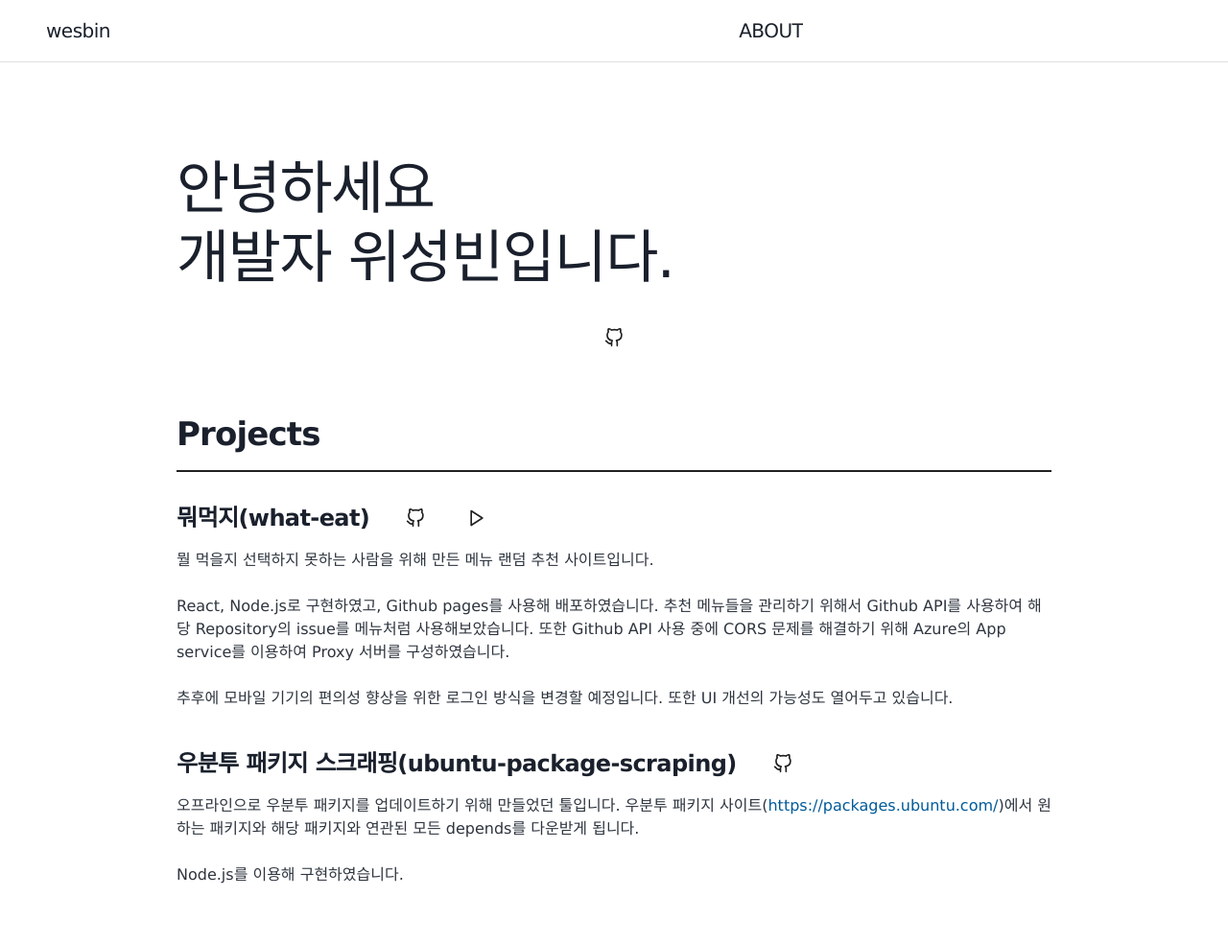
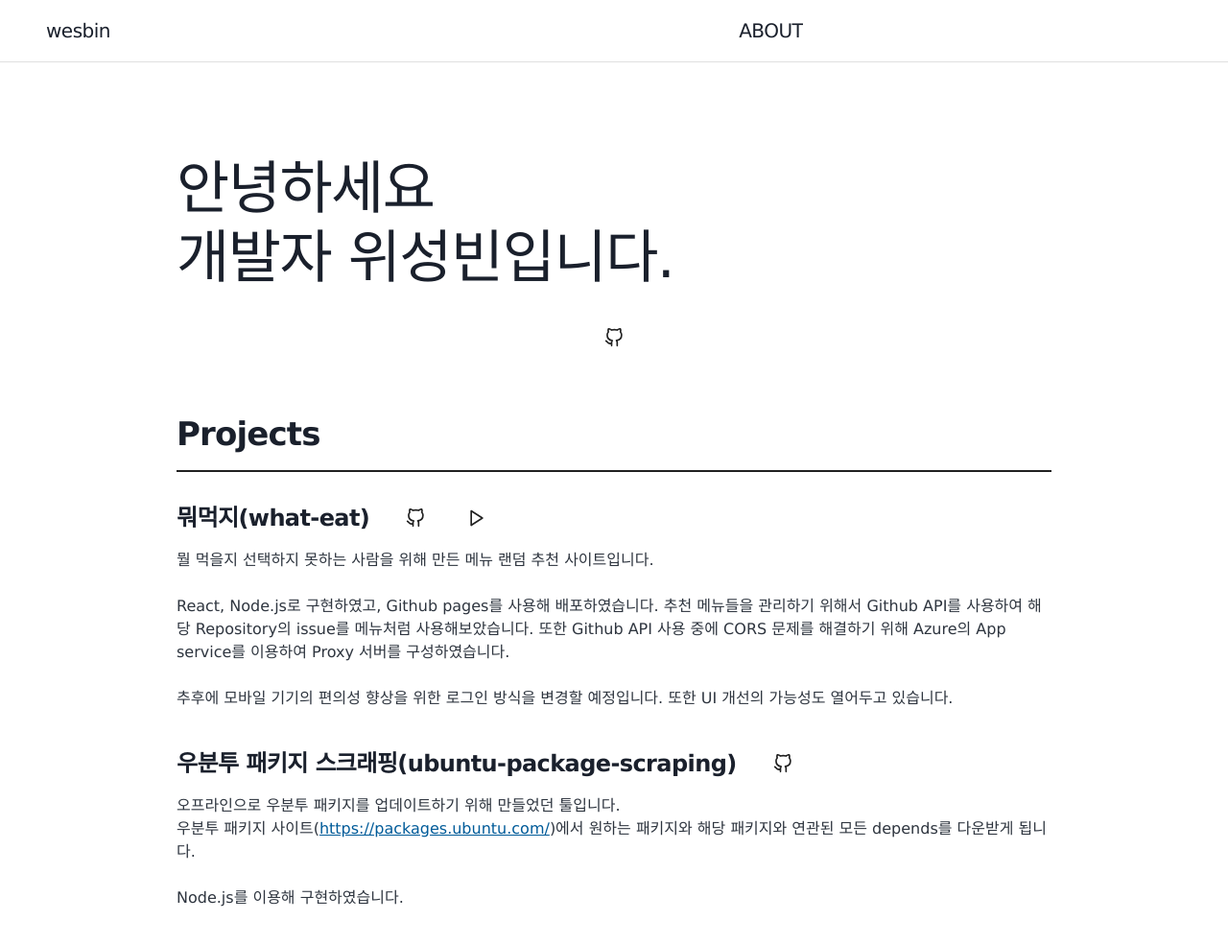
Before and after one commit to wesbin/wesbin.github.io, a Gatsby site: page /about in a window 1280 px wide. Shown: the whole page at 96% size. Before the commit the page ends 960 px from the top, so only its background shows below. Built offline with nearby package versions, Linux system fonts and the light colour scheme; Gatsby itself is replaced by a stand-in of ours.

Commit message:
우분투 패키지 스크래핑 소개글 변경

```diff
--- a/src/templates/blog-about.js
+++ b/src/templates/blog-about.js
@@ -167,7 +167,8 @@ const BlogAbout = ({ data, location }) => {
                               className={classes.projectsBody}>
                           <Typography>
                             오프라인으로 우분투 패키지를 업데이트하기 위해 만들었던 툴입니다.
-                            우분투 패키지 사이트(<a>https://packages.ubuntu.com/</a>)에서 원하는 패키지와 해당 패키지와 연관된 모든 depends를 다운받게 됩니다.
+                            <br/>
+                            우분투 패키지 사이트(<a href={'https://packages.ubuntu.com/'} target="_blank" rel="noopener noreferrer">https://packages.ubuntu.com/</a>)에서 원하는 패키지와 해당 패키지와 연관된 모든 depends를 다운받게 됩니다.
                             <br/>
                             <br/>
                             Node.js를 이용해 구현하였습니다.
```
